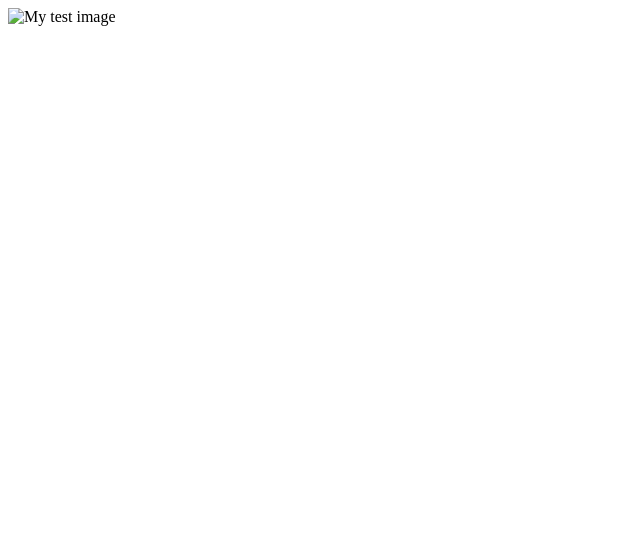
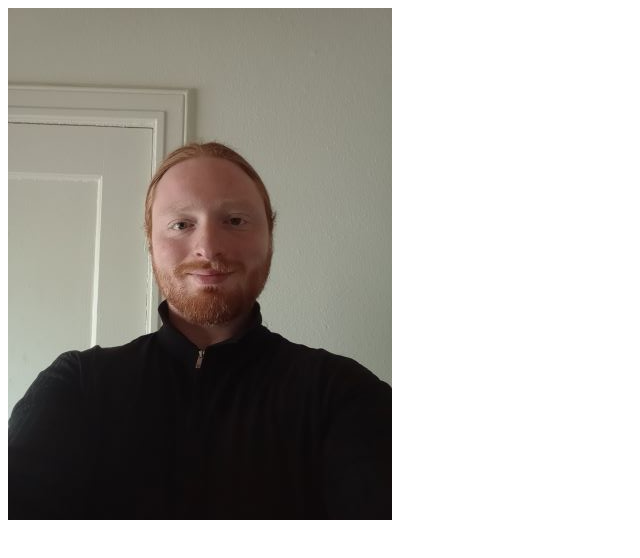
Before and after one commit to CIT82/jacobf-pub, a plain HTML site: page pages/index.html in a window 1280 px wide. Shown: the whole page, without its empty margins (0-640 px from the left). Drawn offline with Linux system fonts and the light colour scheme.

Commit message:
Update index.html

```diff
--- a/pages/index.html
+++ b/pages/index.html
@@ -6,6 +6,6 @@
     <title>Jacob Falken</title>
   </head>
   <body>
-    <img src="images/firefox-icon.png" alt="My test image" />
+    <img src="https://raw.githubusercontent.com/CIT82/jacobf-pub/main/images/pfp.jpg" alt="My test image" />
   </body>
 </html>
```
